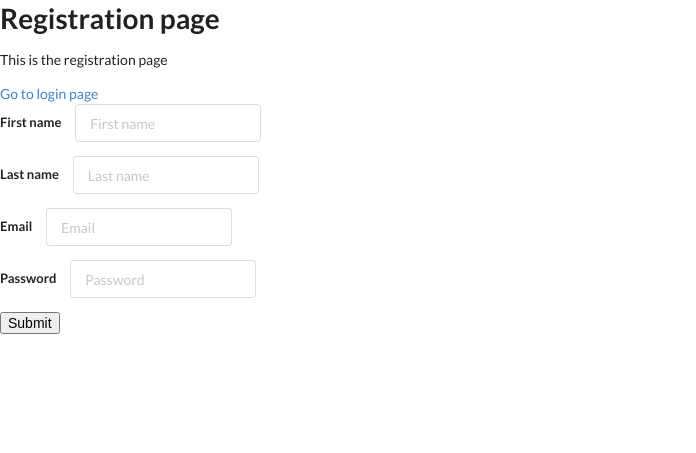
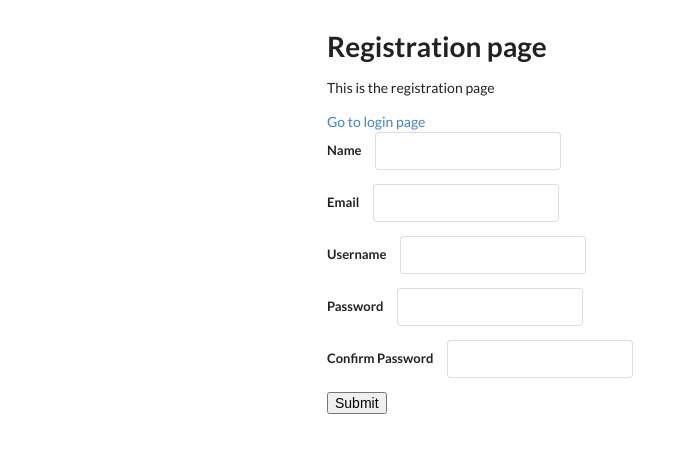
Before and after one commit to boravan/EDXC50-Project1, a Flask app: page /registration in a window 1280 px wide. Shown: the top 453 px of the page, without its empty margins (0-696 px from the left). Run offline with Flask 2, Linux system fonts and the light colour scheme; some libraries are stand-ins or nearby versions.

Commit message:
Registration worked

```diff
--- a/application.py
+++ b/application.py
@@ -1,8 +1,8 @@
 import os
-import requests
-
-from flask import Flask, session, render_template, request
+from flask import Flask, session, render_template, flash, redirect, logging, request, url_for
 from flask_session import Session
+from wtforms import Form, StringField, PasswordField, TextAreaField, validators
+from passlib.hash import sha256_crypt
 from sqlalchemy import create_engine
 from sqlalchemy.orm import scoped_session, sessionmaker
 
@@ -22,11 +22,10 @@ engine = create_engine(os.getenv("DATABASE_URL"))
 db = scoped_session(sessionmaker(bind=engine))
 
 
-@app.route("/", methods=["POST", "GET"])
+@app.route("/")
 def homeRoute():
-    user = request.form.get("email")
     title = "Home page"
-    return render_template("home.html", headerTitle=title, userName=user)
+    return render_template("home.html", headerTitle=title)
 
 
 @app.route("/login")
@@ -35,10 +34,39 @@ def loginRoute():
     return render_template("login.html", headerTitle=title)
 
 
-@app.route("/registration")
+class RegisterForm(Form):
+    name = StringField('Name', [validators.Length(min=1, max=50)])
+    email = StringField('Email', [validators.Length(min=6, max=50)])
+    username = StringField('Username', [validators.Length(min=1, max=50)])
+    password = PasswordField('Password', [
+        validators.DataRequired(),
+        validators.EqualTo('confirm', message='Password do not match')
+    ])
+    confirm = PasswordField('Confirm Password')
+
+
+@app.route("/registration", methods=["GET", "POST"])
 def registrationRoute():
     title = "Registration page"
-    return render_template("registration.html", headerTitle=title)
+    form = RegisterForm(request.form)
+    if request.method == "POST" and form.validate():
+        name = form.name.data
+        email = form.email.data
+        username = form.username.data
+        password = sha256_crypt.encrypt(str(form.password.data))
+
+        db.execute(
+            "INSERT INTO users (name, email, username, password) VALUES (:n, :e, :u, :p)",
+            {"n": name, "e": email, "u": username, "p": password})
+
+        print("New user created")
+        db.commit()
+
+        flash('You are now registered and can now log in', 'success')
+
+        return redirect(url_for('homeRoute'))
+
+    return render_template("registration.html", headerTitle=title, form=form)
 
 
 @app.route("/results")
--- a/requirements.txt
+++ b/requirements.txt
@@ -3,3 +3,5 @@ Flask-Session
 psycopg2
 SQLAlchemy
 Requests
+flask_wtf
+wtforms
--- a/templates/home.html
+++ b/templates/home.html
@@ -2,7 +2,7 @@
 
 {% block header %}
   {{headerTitle}}
-  <h6>Welcome {{userName}} </h6>
+  <h2>Welcome </h2>
 {% endblock %}
 
 {% block body %}
--- /dev/null
+++ b/templates/includes/_formhelpers.html
@@ -0,0 +1,9 @@
++{% macro render_field(field) %}
+  {{ field.label }}
+  {{ field(**kwargs)|safe }}
+  {% if field.errors %}
+    {% for error in field.errors %}
+     <span>{{ error }}</span>
+    {% endfor %}
+  {% endif %}
+{% endmacro %}
--- /dev/null
+++ b/templates/includes/_messages.html
@@ -0,0 +1,3 @@
+{% with messages = get_flashed_messages(with_categories=true) %}
+  {% if messages %}
+    {}
--- a/templates/layout.html
+++ b/templates/layout.html
@@ -9,8 +9,12 @@
   </head>
 
   <body>
-    <h1>{% block header %} {% endblock %}</h1>
-
-    {% block body %} {% endblock %}
+    <div class="ui two column centered grid">
+      <div class="row"></div>
+      <div class="column">
+        <h1>{% block header %} {% endblock %}</h1>
+        {% block body %} {% endblock %}
+      </div>
+    </div>
   </body>
 </html>
--- a/templates/registration.html
+++ b/templates/registration.html
@@ -5,29 +5,35 @@
 {% endblock %}
 
 {% block body %}
+  {% from "includes/_formhelpers.html" import render_field %}
+
   <p>
     This is the registration page
   </p>
   <a href="{{ url_for('loginRoute') }}"> Go to login page </a>
 
-  <form class="ui form">
+  <form class="ui form" method="POST", action="">
+
     <div class="inline field">
-      <label>First name</label>
-      <input type="text" name="first-name" placeholder="First name">
+      {{render_field(form.name, class_="form-control")}}
     </div>
     <div class="inline field">
-      <label>Last name</label>
-      <input type="text" name="last-name" placeholder="Last name">
+      {{render_field(form.email, class_="form-control")}}
     </div>
     <div class="inline field">
-      <label>Email</label>
-      <input type="text" name="email" placeholder="Email">
+      {{render_field(form.username, class_="form-control")}}
     </div>
     <div class="inline field">
-      <label>Password</label>
-      <input type="text" name="password" placeholder="Password">
+      {{render_field(form.password, class_="form-control")}}
     </div>
+    <div class="inline field">
+      {{render_field(form.confirm, class_="form-control")}}
+    </div>
+
     <button class="ui buttton" type="submit">Submit</button>
+
+
+
   </form>
 
 {% endblock %}
```
Also changed, not shown: templates/login.html (+12 -7 lines), README.md, 5 other files.
